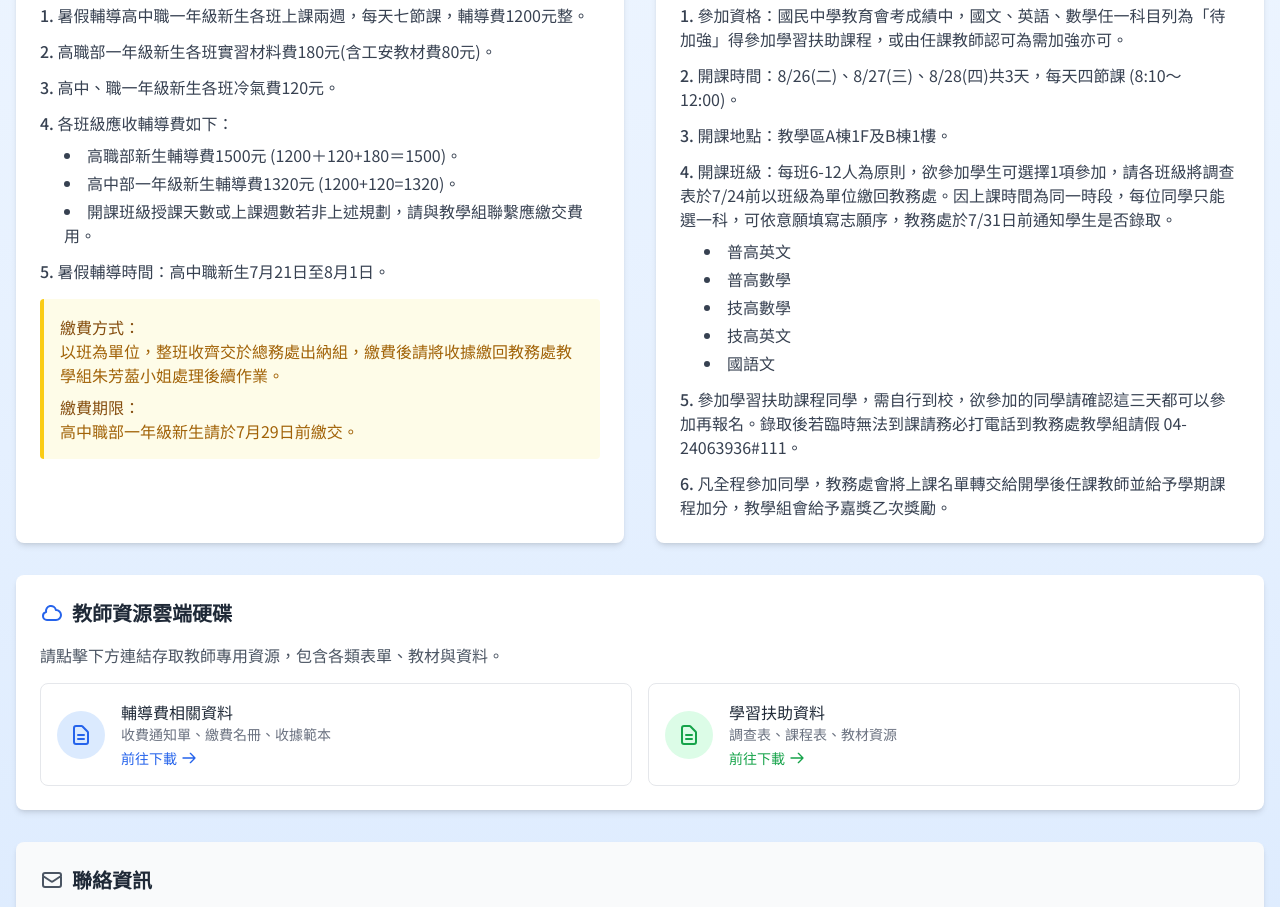
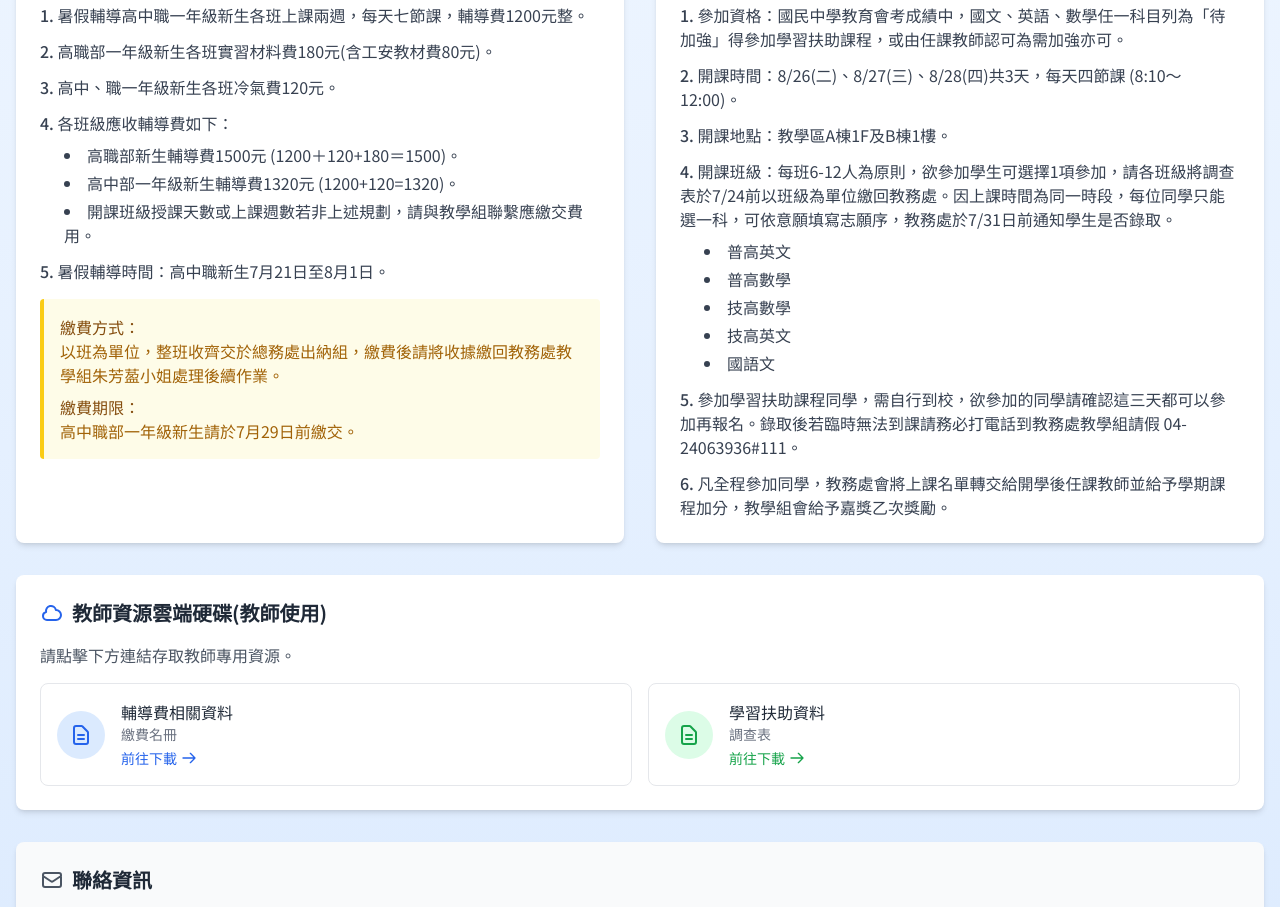
Before and after one commit to chiacheng1224/Announcements, a plain HTML site: page index.html in a window 1280 px wide. Shown: the part 249-1156 px from the top of the page. Drawn offline with nearby package versions, Linux system fonts and the light colour scheme.

Commit message:
Update index.html

```diff
--- a/index.html
+++ b/index.html
@@ -97,9 +97,9 @@
                     <svg xmlns="http://www.w3.org/2000/svg" class="h-6 w-6 mr-2 text-blue-600" fill="none" viewBox="0 0 24 24" stroke="currentColor">
                         <path stroke-linecap="round" stroke-linejoin="round" stroke-width="2" d="M3 15a4 4 0 004 4h9a5 5 0 10-.1-9.999 5.002 5.002 0 10-9.78 2.096A4.001 4.001 0 003 15z" />
                     </svg>
-                    教師資源雲端硬碟
+                    教師資源雲端硬碟(教師使用)
                 </h2>
-                <p class="text-gray-600 mb-4">請點擊下方連結存取教師專用資源，包含各類表單、教材與資料。</p>
+                <p class="text-gray-600 mb-4">請點擊下方連結存取教師專用資源。</p>
 
                 <div class="grid grid-cols-1 md:grid-cols-2 gap-4">
                     <div class="border border-gray-200 rounded-lg p-4 flex items-center">
@@ -110,7 +110,7 @@
                         </div>
                         <div>
                             <h3 class="font-medium text-gray-800">輔導費相關資料</h3>
-                            <p class="text-sm text-gray-500">收費通知單、繳費名冊、收據範本</p>
+                            <p class="text-sm text-gray-500">繳費名冊</p>
                             <button onclick="openDriveLink('fees')" class="text-blue-600 hover:text-blue-800 text-sm font-medium inline-flex items-center mt-1 bg-transparent border-0 p-0 cursor-pointer">
                                 前往下載
                                 <svg xmlns="http://www.w3.org/2000/svg" class="h-4 w-4 ml-1" fill="none" viewBox="0 0 24 24" stroke="currentColor">
@@ -128,7 +128,7 @@
                         </div>
                         <div>
                             <h3 class="font-medium text-gray-800">學習扶助資料</h3>
-                            <p class="text-sm text-gray-500">調查表、課程表、教材資源</p>
+                            <p class="text-sm text-gray-500">調查表</p>
                             <button onclick="openDriveLink('learning')" class="text-green-600 hover:text-green-800 text-sm font-medium inline-flex items-center mt-1 bg-transparent border-0 p-0 cursor-pointer">
                                 前往下載
                                 <svg xmlns="http://www.w3.org/2000/svg" class="h-4 w-4 ml-1" fill="none" viewBox="0 0 24 24" stroke="currentColor">
```
